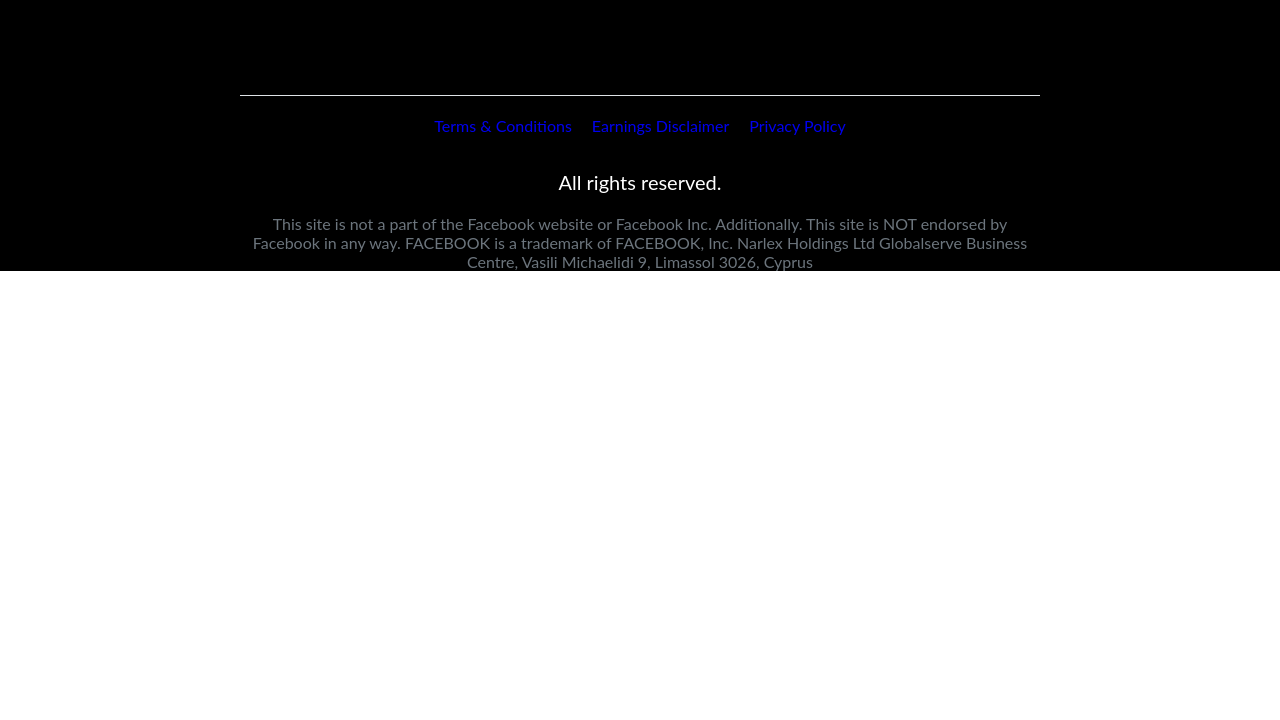
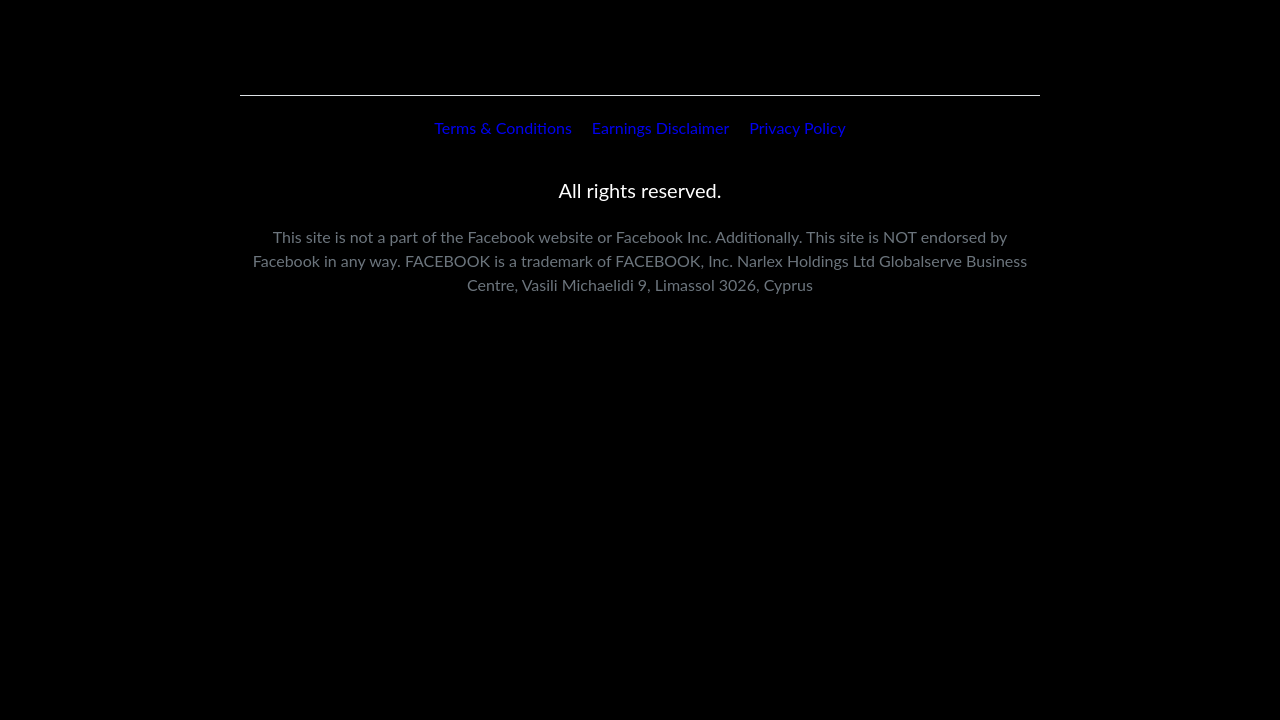
Before and after one commit to papldad/test_landing, a plain HTML site: page index.html in a window 1280 px wide. Shown: the part 80-800 px from the top of the page. Drawn offline with nearby package versions, Linux system fonts and the light colour scheme; no server answers.

Commit message:
Add files via upload

```diff
--- a/index.html
+++ b/index.html
@@ -5,9 +5,9 @@
     <meta charset="UTF-8">
     <meta http-equiv="X-UA-Compatible" content="IE=edge">
     <meta name="viewport" content="width=device-width, initial-scale=1.0">
-    <link rel="stylesheet" href="./assets/styles/style.css">
+    <link rel="stylesheet" href="./styles/style.css">
     <script src="https://code.jquery.com/jquery-3.6.1.min.js"></script>
-    <title>Document</title>
+    <title>SomePage</title>
 </head>
 
 <body>
@@ -35,9 +35,9 @@
             <p class="footer-text-first text medium-text">All rights reserved.</p>
 
             <p class="footer-text-secondary text small-text">This site is not a part of the Facebook website or Facebook
-                Inc. Additionally. This site is NOT
-                endorsed by Facebook in any way. FACEBOOK is a trademark of FACEBOOK, Inc. Narlex Holdings Ltd
-                Globalserve Business Centre, Vasili Michaelidi 9, Limassol 3026, Cyprus</p>
+                Inc. Additionally. This site is NOT endorsed by Facebook in any way. FACEBOOK is a trademark of
+                FACEBOOK, Inc. Narlex Holdings Ltd Globalserve Business Centre, Vasili Michaelidi 9, Limassol 3026,
+                Cyprus</p>
 
 
         </footer>
--- /dev/null
+++ b/styles/style.css
@@ -0,0 +1,126 @@
+:root {
+    --gray-color: #6c757d;
+}
+
+* {
+    margin: 0;
+    padding: 0;
+    box-sizing: border-box;
+}
+
+.text {
+    font-family: Lato, sans-serif;
+    line-height: 1.5em;
+
+    color: white;
+    text-align: center;
+}
+
+.big-text {
+    font-size: 36px;
+    font-weight: 600;
+}
+
+.medium-text {
+    font-size: 20px;
+}
+
+.small-text {
+    font-size: 16px;
+}
+
+html,
+body {
+    max-width: 100vw;
+    min-height: 100vh;
+
+    background-color: black;
+
+}
+
+section {
+    /* width: 100%; */
+
+    display: flex;
+    flex-direction: column;
+    justify-content: center;
+    align-items: center;
+}
+
+section header {
+    max-width: 1140px;
+    min-height: 100px;
+
+    padding: 15px 15px;
+    margin-bottom: 15px;
+}
+
+section main,
+section footer {
+    max-width: 800px;
+}
+
+section main {
+    display: flex;
+    justify-content: center;
+    align-items: center;
+}
+
+section > * {
+    width: 100%;
+}
+
+/*
+_______MAIN______
+*/
+
+#main-video {
+    width: 100%;
+}
+
+#main-video > * {
+    max-width: 100%;
+}
+
+
+/*
+_______MAIN______
+*/
+
+section footer {
+    margin-top: 60px;
+    padding-top: 20px;
+    border-top: 1px #dee2e6 solid;
+
+    display: flex;
+    flex-direction: column;
+    align-items: center;
+    gap: 20px;
+}
+
+footer nav {
+    display: flex;
+    flex-direction: row;
+    justify-content: space-between;
+
+    margin-bottom: 15px;
+}
+
+footer nav a {
+    padding: 10px;
+    text-decoration: none;
+}
+
+footer nav a:hover {
+    color: var(--gray-color);
+}
+
+.footer-text-secondary {
+    color: var(--gray-color);
+}
+
+@media screen and (max-width: 768px) {
+    footer nav {
+        flex-direction: column;
+    }
+}
```
